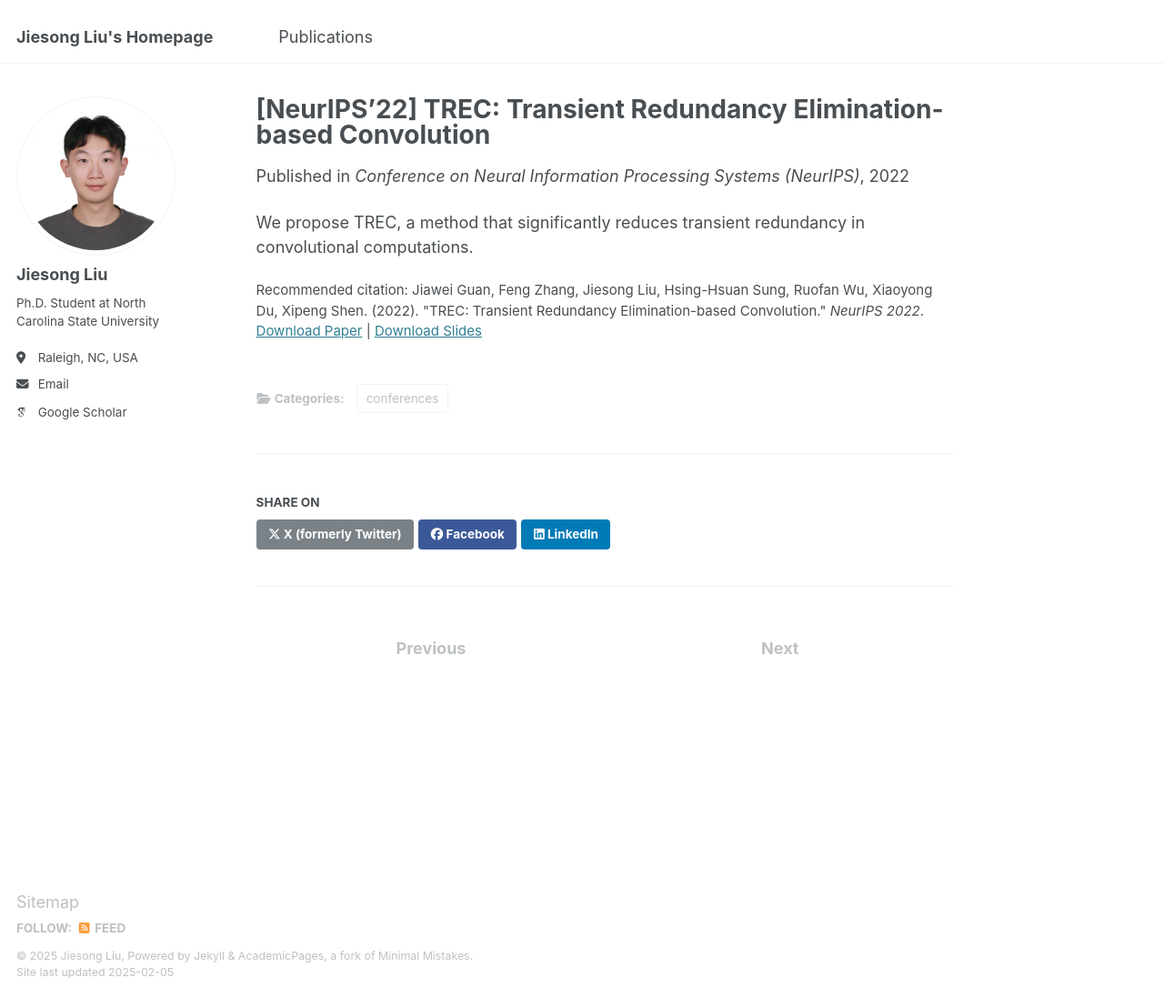
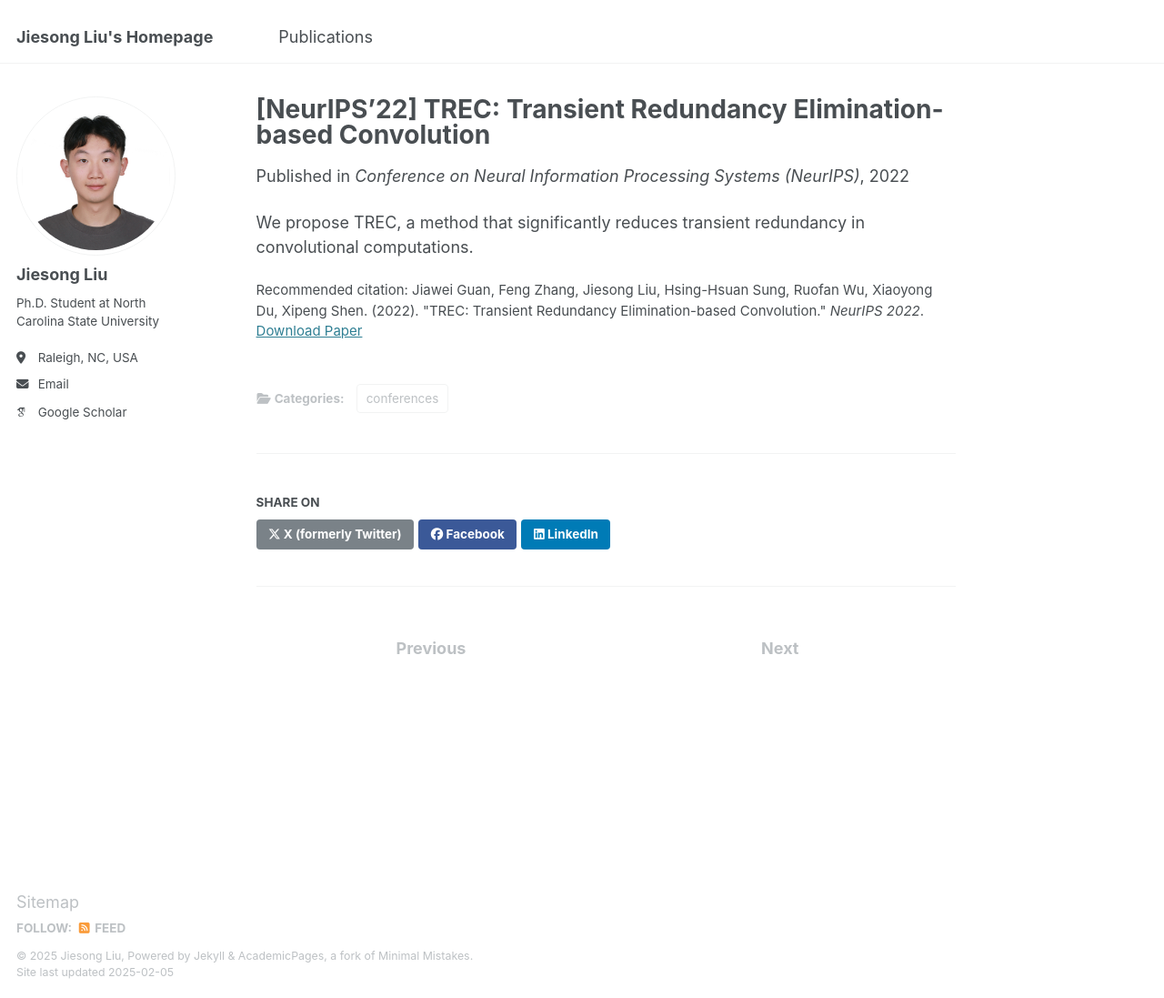
Before and after one commit to Fred1031/Fred1031.github.io, a Jekyll site: the page built from _publications/2022_neurips.md, in a window 1280 px wide and 1097 px high. Shown: the whole window at 91% size. Built offline with Jekyll 4.4.1, drawn with Linux system fonts in a browser that asks for light colours; some web fonts are replaced.

Commit message:
Update 2022_neurips.md

```diff
--- a/_publications/2022_neurips.md
+++ b/_publications/2022_neurips.md
@@ -13,7 +13,7 @@ category: conferences
 permalink: /publication/neurips_2022
 date: 2022-01-01
 venue: 'Conference on Neural Information Processing Systems (NeurIPS)'
-slidesurl: 'http://fred1031.github.io/files/NeurIPS2022_slides.pdf'
+slidesurl: #'http://fred1031.github.io/files/NeurIPS2022_slides.pdf'
 paperurl: 'http://fred1031.github.io/files/NeurIPS2022.pdf'
 citation: 'Jiawei Guan, Feng Zhang, Jiesong Liu, Hsing-Hsuan Sung, Ruofan Wu, Xiaoyong Du, Xipeng Shen. (2022). "TREC: Transient Redundancy Elimination-based Convolution." <i>NeurIPS 2022</i>.'
 ---
```
